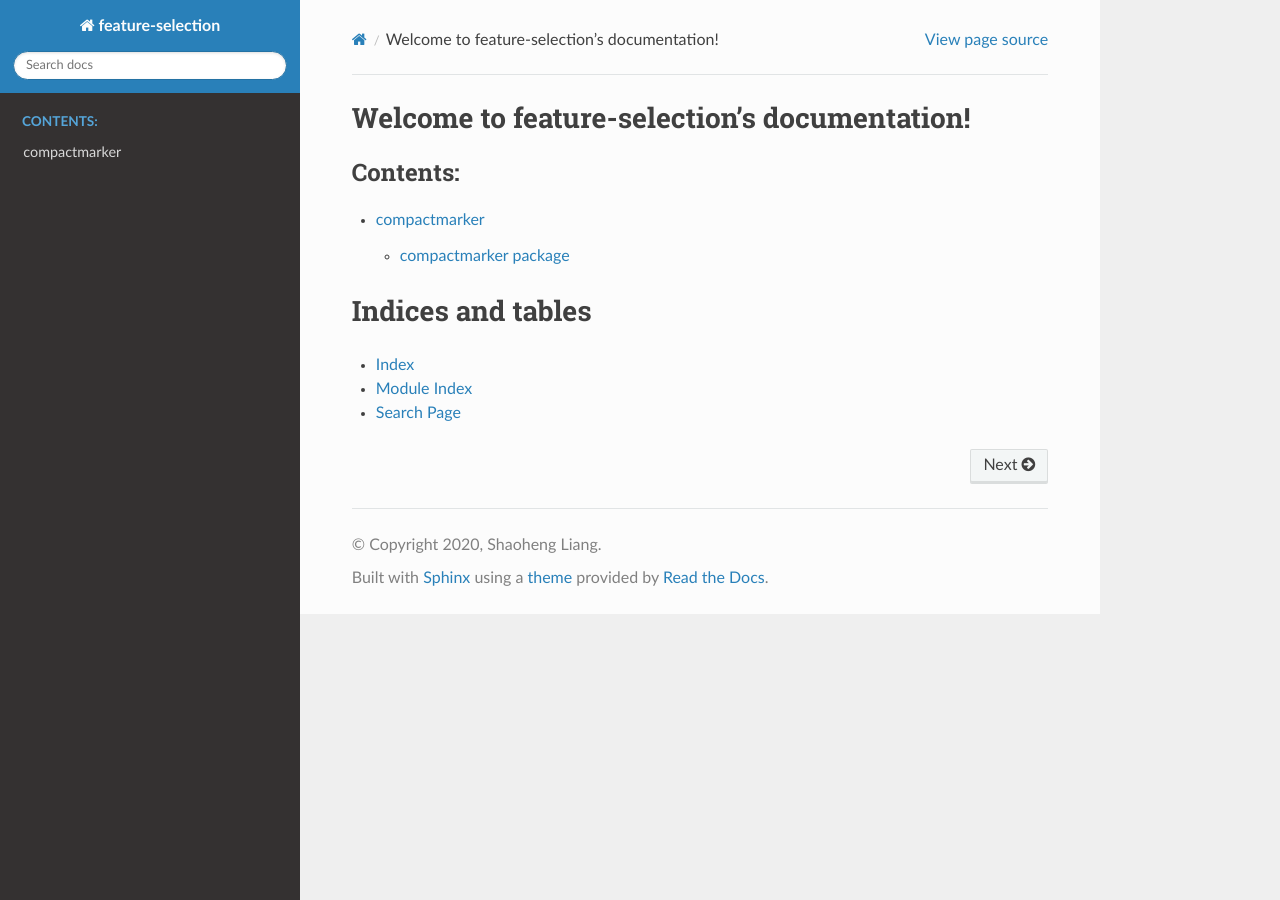
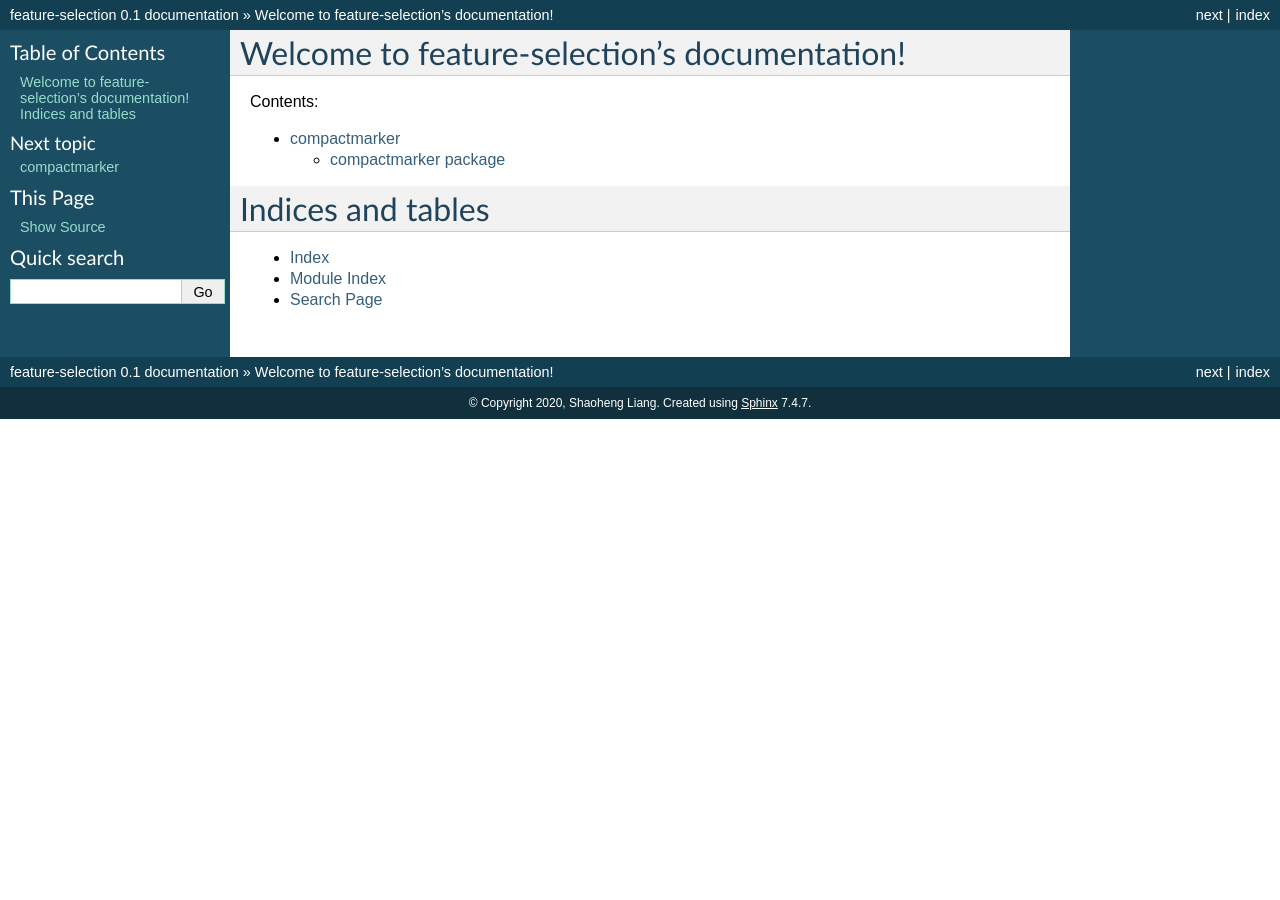
Before and after one commit to KChen-lab/SCMER, a Sphinx documentation site: the page built from docs/index.rst, in a window 1280 px wide. Built offline with Sphinx 7.4.7, drawn with Linux system fonts in a browser that asks for light colours.

Commit message:
Update conf.py

```diff
--- a/docs/conf.py
+++ b/docs/conf.py
@@ -51,7 +51,7 @@ autoclass_content = 'both'
 # The theme to use for HTML and HTML Help pages.  See the documentation for
 # a list of builtin themes.
 #
-html_theme = "sphinx_rtd_theme"
+html_theme = "default"
 
 # Add any paths that contain custom static files (such as style sheets) here,
 # relative to this directory. They are copied after the builtin static files,
```
